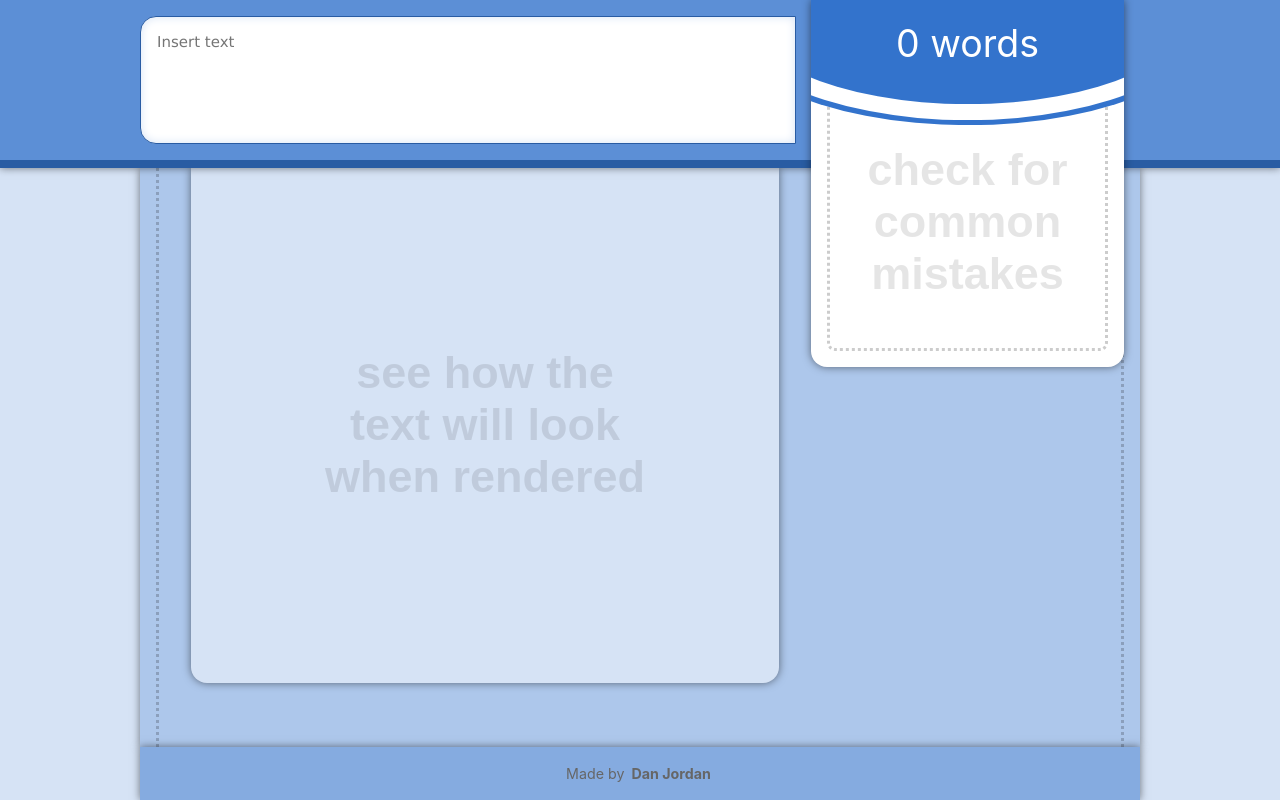
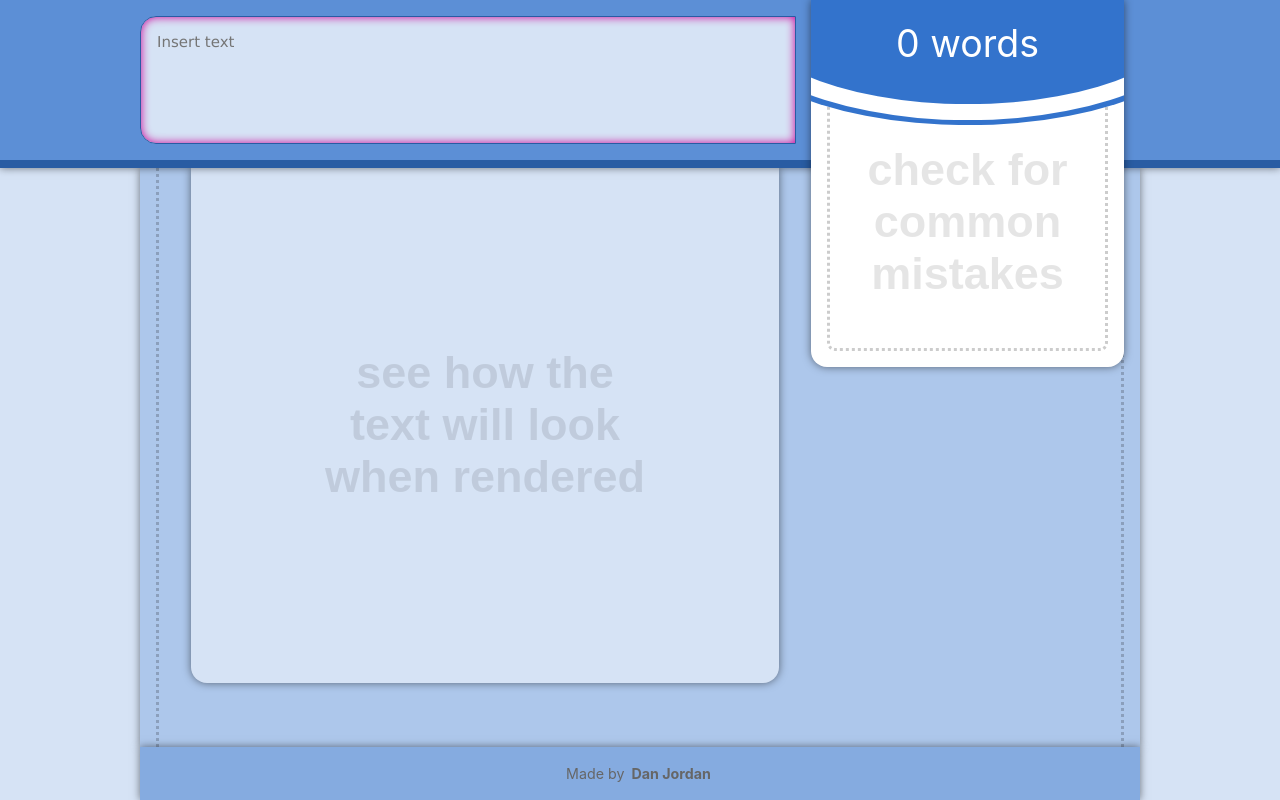
Before and after one commit to TheRabbit42/fic-check, a Vue app: page / in a window 1280 px wide. Built offline with nearby package versions, Linux system fonts and the light colour scheme.

Commit message:
textarea hover glow

```diff
--- a/src/assets/desktop.scss
+++ b/src/assets/desktop.scss
@@ -107,7 +107,7 @@
     }
 
     &:hover, &:active, :focus {
-      border-color: gold;
+      border-color: var(--color-textarea-glow-hover);
     }
   }
 
--- a/src/assets/themes.scss
+++ b/src/assets/themes.scss
@@ -89,18 +89,18 @@ body:has(.theme-purple) {
     --hs: var(--hue), var(--s);
 
     // Colors that invert between light/dark mode
-
     --color-count:      hsl(var(--hs), calc(var(--l) + 00% * var(--mode-multiplier)));
     --color-footer:     hsl(var(--hs), calc(var(--l) + 20% * var(--mode-multiplier)));
     --color-header:     hsl(var(--hs), calc(var(--l) + 10% * var(--mode-multiplier)));
     --color-page:       hsl(var(--hs), calc(var(--l) + 30% * var(--mode-multiplier)));
     --color-article:    hsl(var(--hs), calc(var(--l) + 40% * var(--mode-multiplier)));
-    --color-text-inset: hsl(var(--hs), calc(var(--l) + 40% * var(--mode-multiplier)));
     --color-textarea:   hsl(var(--hs), calc(var(--l) + 40% * var(--mode-multiplier)));
-    --color-textarea2:  hsl(var(--hs), calc(var(--l) + 80% * var(--mode-multiplier)));
+    --color-textarea2:  hsl(var(--hs), calc(var(--l) + 40% * var(--mode-multiplier)));
     --color-checks:     hsl(var(--hs), calc(var(--l) + 50% * var(--mode-multiplier)));
     --color-border:     hsl(var(--hs), calc(var(--l) - 10% * var(--mode-multiplier)));
     --color-hover:      hsl(var(--hs), calc(var(--l) + 30% * var(--mode-multiplier)));
+    --color-textarea-glow-normal: rgba(128, 128, 128, 1);
+    --color-textarea-glow-hover:  hsl(calc(var(--hue) + 100), 100%, 40%);
 
     // Colors that don't invert between light/dark mode
     --color-dot-border: rgba(0, 0, 0, 0.2);
@@ -142,10 +142,11 @@ body:has(.theme-purple) {
         color: var(--color-text);
         background-color: var(--color-textarea);
         border-color: var(--color-border);
-        box-shadow: inset 0 0 10px var(--color-text-inset);
+        box-shadow: inset 0 0 10px var(--color-textarea-glow-normal);
 
         &:focus {
             background-color: var(--color-textarea2);
+            box-shadow: inset 0 0 10px var(--color-textarea-glow-hover);
         }
     }
 
```
